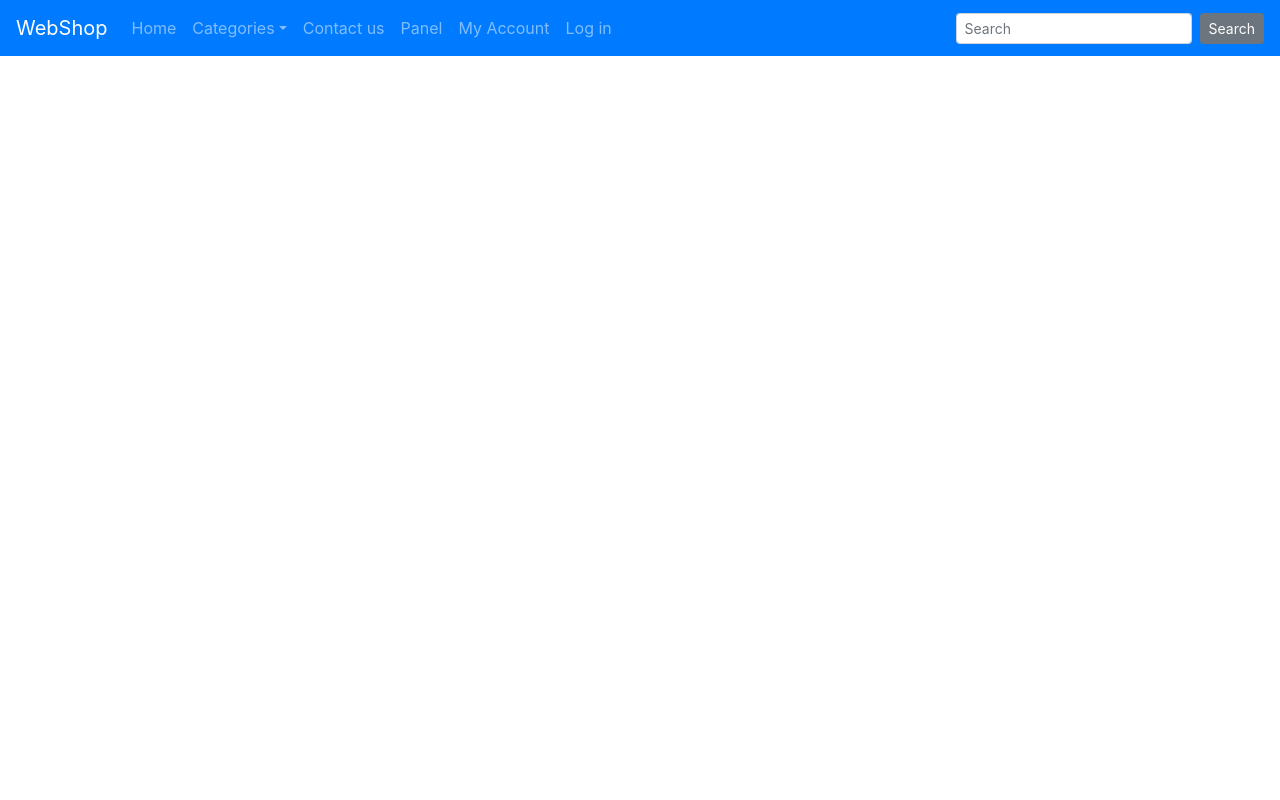
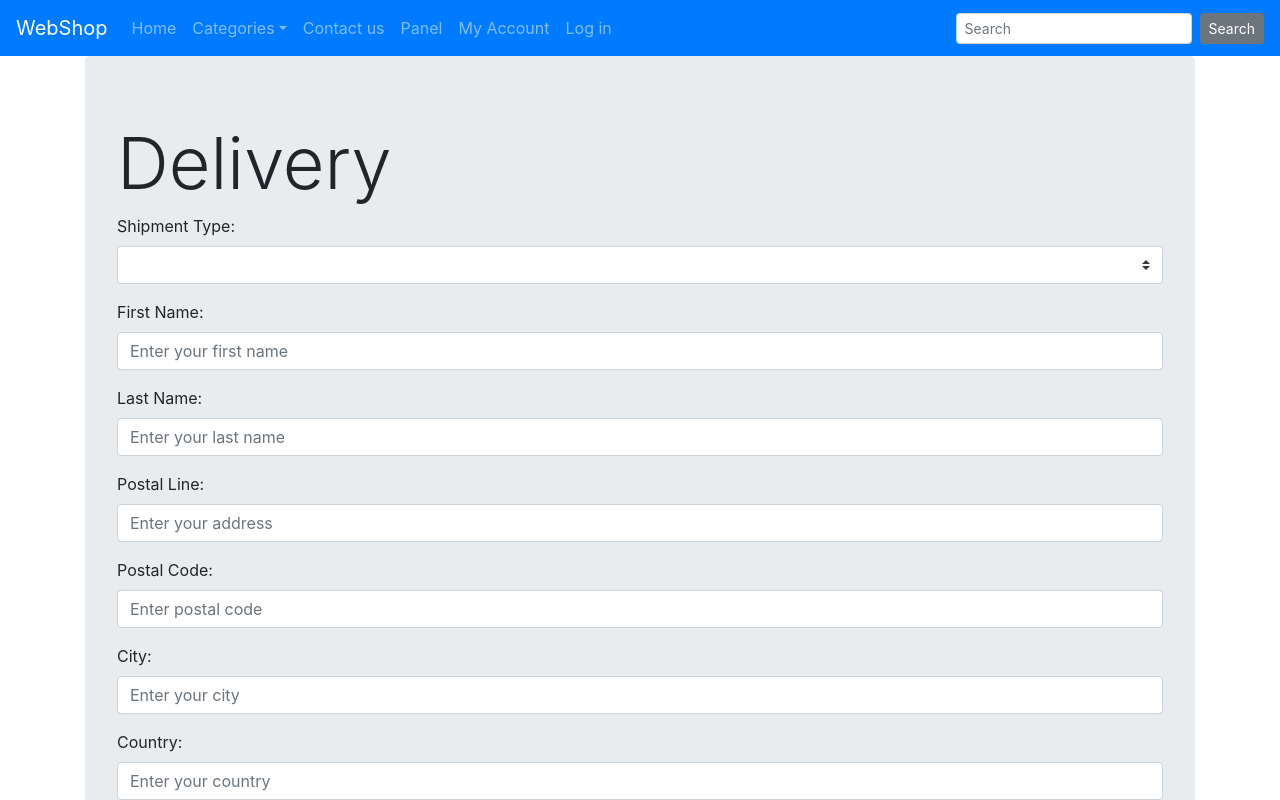
Before and after one commit to Tahimari/Microservices-WebShop, a Vue app in the folder front-service-vue/: page /delivery in a window 1280 px wide. Shown: the top 800 px of the page. Built offline with nearby package versions, Linux system fonts and the light colour scheme; what vue-resource would draw is missing.

Commit message:
Dodanie szablonu formularza wysyłki

```diff
--- a/front-service-vue/src/router.js
+++ b/front-service-vue/src/router.js
@@ -8,12 +8,18 @@ import Register from "./views/registration/Register.vue";
 import Panel from "./views/administrator_panel/List.vue";
 import Account from "./views/account/Index.vue";
 import Cart from "./views/buy_item/index.vue"
+import Delivery from "./views/buy_item/Delivery.vue"
 
 Vue.use(Router);
 
 export default new Router({
   mode: 'history',
   routes: [
+    {
+      path: "/delivery",
+      name: "delivery",
+      component: Delivery
+    },
     {
       path: "/",
       name: "home",
--- /dev/null
+++ b/front-service-vue/src/views/buy_item/Delivery.vue
@@ -0,0 +1,58 @@
+<template>
+    <div class="add container">
+		<b-jumbotron header="Delivery">
+			<b-form class="w-100">
+				<!-- Shipment Type -->
+				<b-form-group id="form-shipment-group" label="Shipment Type:" label-for="form-shipment-input">
+					<b-form-select id="form-shipment-input" v-model="shipment_type_id" :options="shipment_options">
+                    </b-form-select>
+				</b-form-group>
+
+				<!-- First Name -->
+				<b-form-group id="form-first-name-group" label="First Name:" label-for="form-first-name-input">
+					<b-form-input id="form-first-name-input" type="text" required placeholder="Enter your first name">
+					</b-form-input>
+				</b-form-group>
+
+                <!-- Last Name -->
+				<b-form-group id="form-last-name-group" label="Last Name:" label-for="form-last-name-input">
+					<b-form-input id="form-last-name-input" type="text" required placeholder="Enter your last name">
+					</b-form-input>
+				</b-form-group>
+
+                <!-- Postal Line -->
+				<b-form-group id="form-postal-line-group" label="Postal Line:" label-for="form-postal-line-input">
+					<b-form-input id="form-postal-line-input" type="text" required placeholder="Enter your address">
+					</b-form-input>
+				</b-form-group>
+
+                <!-- Postal Code -->
+				<b-form-group id="form-postal-code-group" label="Postal Code:" label-for="form-postal-code-input">
+					<b-form-input id="form-postal-code-input" type="text" pattern="[0-9]{2}\-[0-9]{3}" required placeholder="Enter postal code">
+					</b-form-input>
+				</b-form-group>
+
+                <!-- City -->
+				<b-form-group id="form-city-group" label="City:" label-for="form-city-input">
+					<b-form-input id="form-city-input" type="text" required placeholder="Enter your city">
+					</b-form-input>
+				</b-form-group>
+
+                 <!-- Country -->
+				<b-form-group id="form-country-group" label="Country:" label-for="form-country-input">
+					<b-form-input id="form-country-input" type="text" required placeholder="Enter your country">
+					</b-form-input>
+				</b-form-group>
+
+                <!-- Phone Number -->
+				<b-form-group id="form-phone-number-group" label="Phone Number:" label-for="form-phone-number-input">
+					<b-form-input id="form-phone-number-input" type="tel" pattern="[0-9]{9}" required placeholder="Enter phone number">
+					</b-form-input>
+				</b-form-group>
+
+				<!-- Submit button -->
+				<b-button type="submit" variant="primary"> Buy! </b-button>
+        	</b-form>
+		</b-jumbotron>
+    </div>
+</template>
```
Also changed, not shown: front-service-vue/src/views/buy_item/delivery.vue (deleted, +0 -20 lines).
